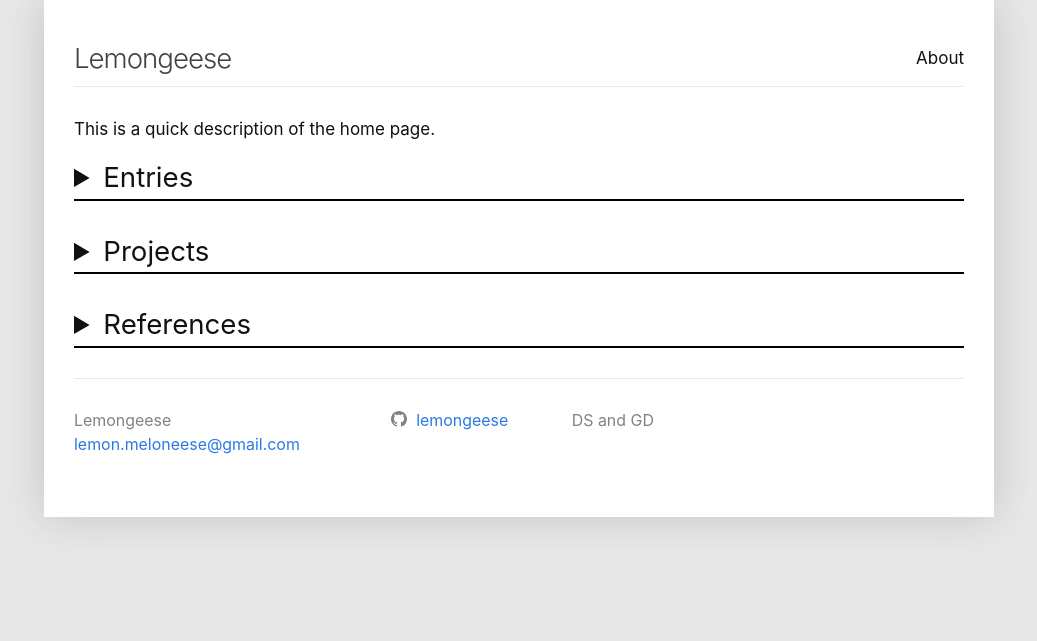
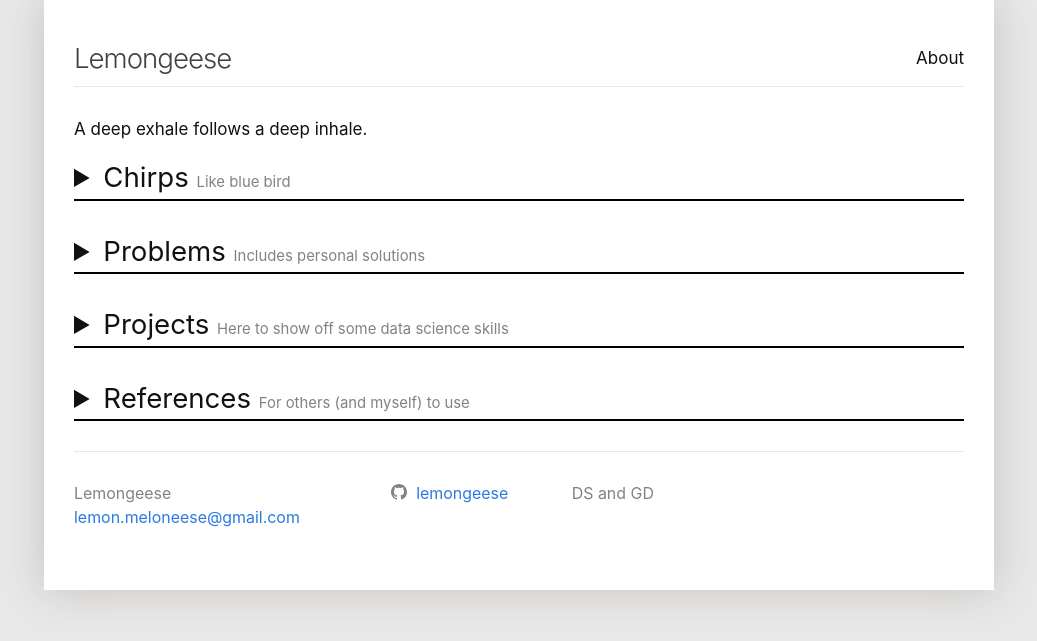
Before and after one commit to Lemongeese/lemongeese.github.io, a Jekyll site: the page built from index.markdown, in a window 1280 px wide. Shown: the top 641 px of the page, without its empty margins (121-1158 px from the left). Built offline with Jekyll 4.4.1, drawn with Linux system fonts in a browser that asks for light colours.

Commit message:
added another collection (problems), renamed entries to chirps, added descriptions to each

```diff
--- a/_config.yml
+++ b/_config.yml
@@ -28,6 +28,10 @@ url: "" # the base hostname & protocol for your site, e.g. http://example.com
 github_username:  lemongeese
 
 collections:
+  chirps:
+    output: true
+  problems:
+    output: true
   projects:
     output: true
   references:
--- a/_layouts/home.html
+++ b/_layouts/home.html
@@ -19,25 +19,29 @@ layout: default
 
   <details>
     <summary>
-      Entries
+      Chirps
+      <span class="post-meta">
+        Like blue bird
+      </span>
     </summary>
 
     <div class="content">
-      {%- if site.posts.size > 0 -%}
+      {%- if site.chirps.size > 0 -%}
 
   <!--<h2 class="post-list-heading">{{ page.list_title | default: "Posts" }}</h2>-->
       <ul class="post-list">
-        {%- for post in site.posts -%}
+        {%- assign sorted_chirps = site.chirps | sort: "date" | reverse -%}
+        {%- for chirp in sorted_chirps -%}
         <li>
           {%- assign date_format = site.minima.date_format | default: "%b %-d, %Y" -%}
-          <span class="post-meta">{{ post.date | date: date_format }}</span>
+          <span class="post-meta">{{ chirp.date | date: date_format }}</span>
           <h6>
-            <a class="post-link" href="{{ post.url | relative_url }}">
-              {{ post.title | escape }}
+            <a class="chirp-link" href="{{ chirp.url | relative_url }}">
+              {{ chirp.title | escape }}
             </a>
           </h6>
           {%- if site.show_excerpts -%}
-            {{ post.excerpt }}
+            {{ chirp.excerpt }}
           {%- endif -%}
         </li>
         {%- endfor -%}
@@ -50,7 +54,38 @@ layout: default
 
   <details>
     <summary>
+      Problems
+      <span class="post-meta">
+        Includes personal solutions
+      </span>
+    </summary>
+
+    <div class="content">
+      {%- if site.problems.size > 0  -%}
+      <ul class="post-list">
+        {%- assign sorted_problems = site.problems | sort: "date" | reverse -%}
+        {%- for problem in sorted_problems -%}
+        <li>
+          {%- assign date_format = site.minima.date_format | default: "%b %-d, %Y" -%}
+          <span class="post-meta">{{ problem.date | date: date_format }}</span>
+          <h6>
+            <a class="post-link" href="{{ problem.url | relative_url }}">
+              {{ problem.title | escape }}
+            </a>
+          </h6>
+        </li>
+        {%- endfor -%}
+      </ul>
+      {%- endif -%}
+    </div>
+  </details>
+
+  <details>
+    <summary>
       Projects
+      <span class="post-meta">
+        Here to show off some data science skills
+      </span>
     </summary>
 
     <div class="content">
@@ -75,6 +110,9 @@ layout: default
   <details>
     <summary>
       References
+      <span class="post-meta">
+        For others (and myself) to use
+      </span>
     </summary>
 
     <div class="content">
--- a/_sass/minima/_layout.scss
+++ b/_sass/minima/_layout.scss
@@ -278,6 +278,11 @@ details > summary {
   border-bottom: solid 2px black;
 
 }
+
+.details-container details[open]  > span {
+  visibility: visible;
+}
+
 /**
 https://developer.mozilla.org/en-US/docs/Web/HTML/Element/details
 details[open] > summary {
--- a/index.markdown
+++ b/index.markdown
@@ -4,4 +4,4 @@
 
 layout: home
 ---
-This is a quick description of the home page.
+A deep exhale follows a deep inhale.
```
Also changed, not shown: _chirps/column1 copy 2.md (added, +5 -0 lines), _chirps/column1 copy 3.md (added, +5 -0 lines), _chirps/column1 copy.md (added, +5 -0 lines), _chirps/column1.md (added, +5 -0 lines), _problems/problem1 copy 2.md (added, +6 -0 lines), _problems/problem1 copy 3.md (added, +6 -0 lines), _problems/problem1 copy.md (added, +6 -0 lines), _problems/problem1.md (added, +6 -0 lines).
